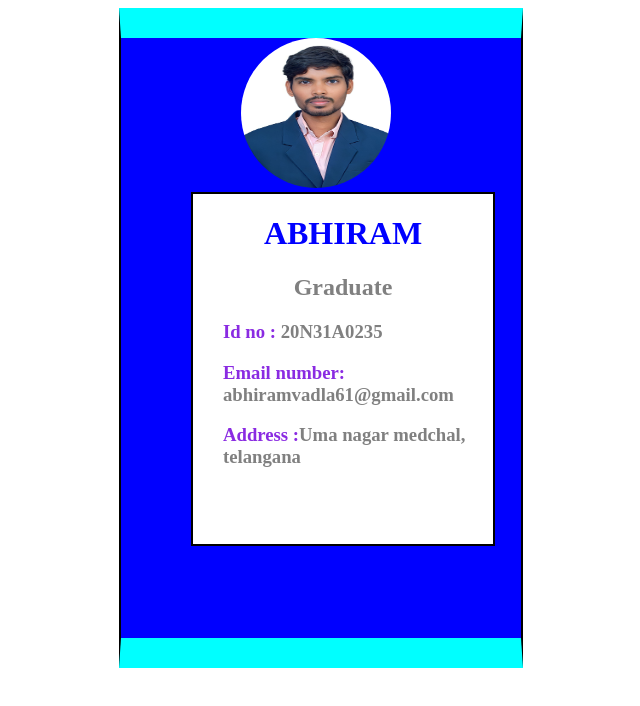
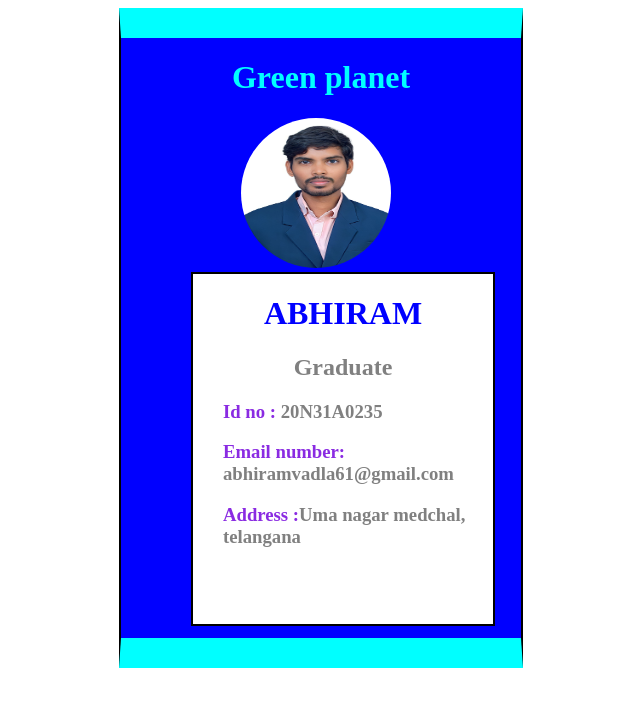
Before and after one commit to Abhiramvadla12/Idcard, a plain HTML site: page index.html in a window 1280 px wide. Shown: the whole page, without its empty margins (39-679 px from the left). Drawn offline with Linux system fonts and the light colour scheme.

Commit message:
updated output

```diff
--- a/index.html
+++ b/index.html
@@ -16,6 +16,9 @@
             border-bottom-color: aqua;
             background-color: blue;
 
+        }
+        .logo{
+            color: aqua;
         }
         .a{
             width: 300px;
@@ -53,6 +56,7 @@
     </style>
 <body>
     <div>
+        <h1 class="logo">Green planet</h1>
         <img id="abhi" src="./abhiram.jpg" alt="" height="150" width="150">
         <div class="a">
             <h1>ABHIRAM</h1>
```
